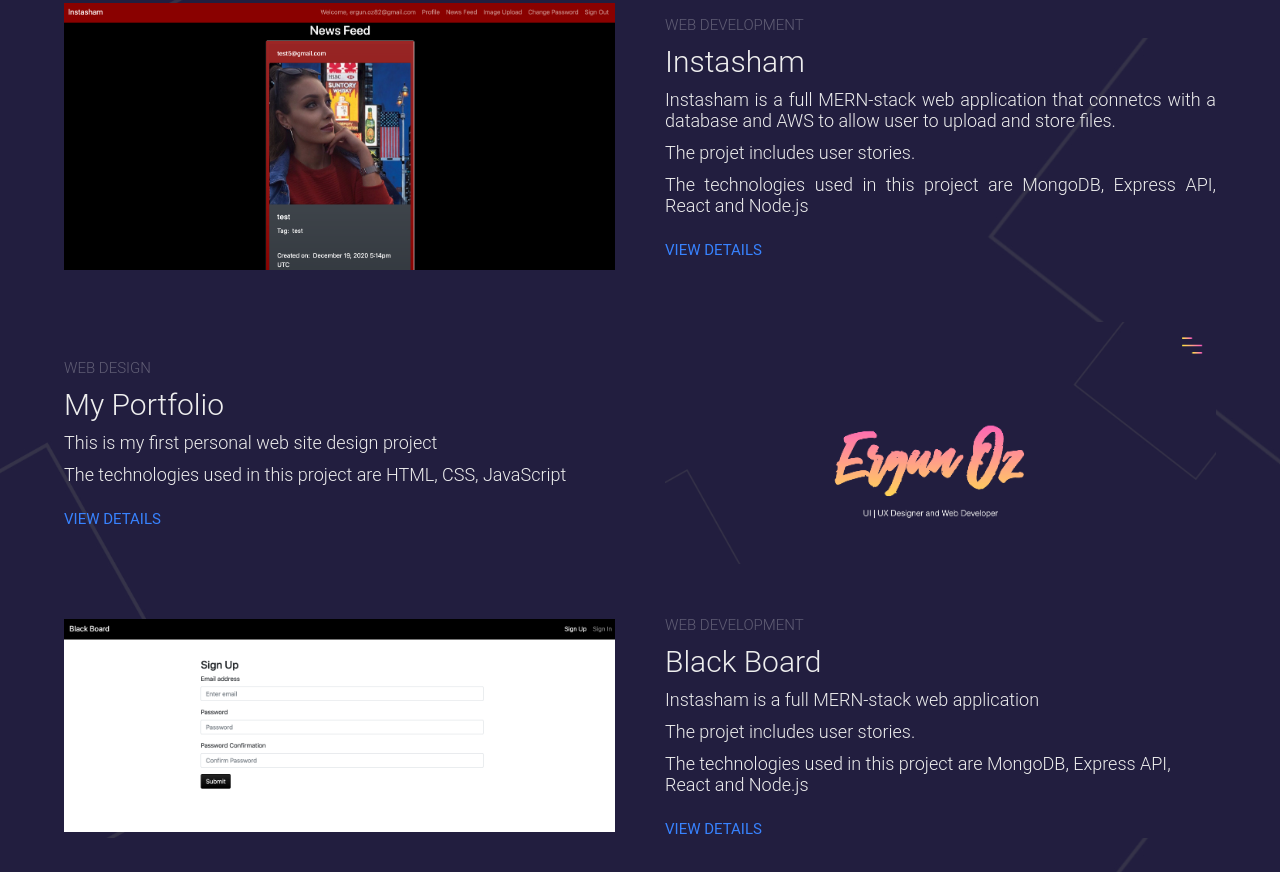
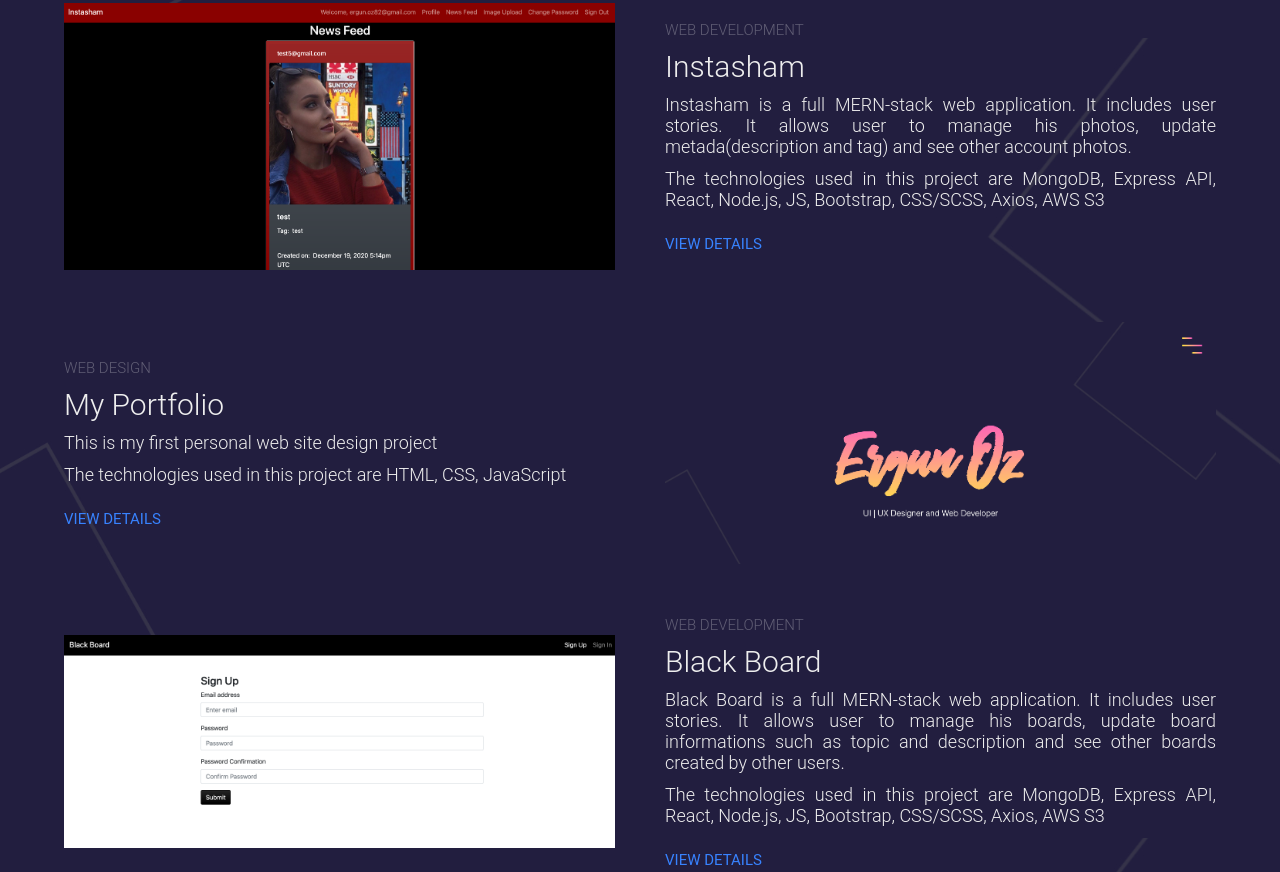
Before and after one commit to nugrezo/portfolio, a plain HTML site: page index.html in a window 1280 px wide. Shown: the part 2362-3234 px from the top of the page. Drawn offline with nearby package versions, Linux system fonts and the light colour scheme.

Commit message:
portfolio p tag is modified with the project explanation

```diff
--- a/index.html
+++ b/index.html
@@ -141,10 +141,10 @@
         <div class="portfolio-description" data-aos="fade-left" data-aos-delay="600">
           <h6>Web Development</h6>
           <h1>Instasham</h1>
-          <p align="justify">
-            Instasham is a full MERN-stack web application that connetcs with a database and AWS to allow user to upload and store files.</p><br>
-          <p align="justify">The projet includes user stories.</p><br>
-          <p align="justify">The technologies used in this project are MongoDB, Express API, React and Node.js</p>
+          <p align="justify">Instasham is a full MERN-stack web application. It includes user stories. It allows user to manage his photos,
+            update metada(description and tag) and see other account photos.
+           </p><br>
+          <p align="justify">The technologies used in this project are MongoDB, Express API, React, Node.js, JS, Bootstrap, CSS/SCSS, Axios, AWS S3</p>
           <a href="https://github.com/SEI-Tigers-404BrainNotFound/group-project-front-end" class="cta">View Details</a>
         </div>
       </div>
@@ -167,9 +167,10 @@
         <div class="portfolio-description" data-aos="fade-left" data-aos-delay="1800">
           <h6>Web Development</h6>
           <h1>Black Board</h1>
-          <p>Instasham is a full MERN-stack web application</p><br>
-          <p>The projet includes user stories.</p><br>
-          <p>The technologies used in this project are MongoDB, Express API, React and Node.js</p>
+          <p align="justify">Black Board is a full MERN-stack web application. It includes user stories. It allows user to manage his boards,
+            update board informations such as topic and description and see other boards created by other users.
+           </p><br>
+          <p align="justify">The technologies used in this project are MongoDB, Express API, React, Node.js, JS, Bootstrap, CSS/SCSS, Axios, AWS S3</p>
           <a href="https://github.com/nugrezo/forumProject_client" class="cta">View Details</a>
         </div>
       </div>
```
